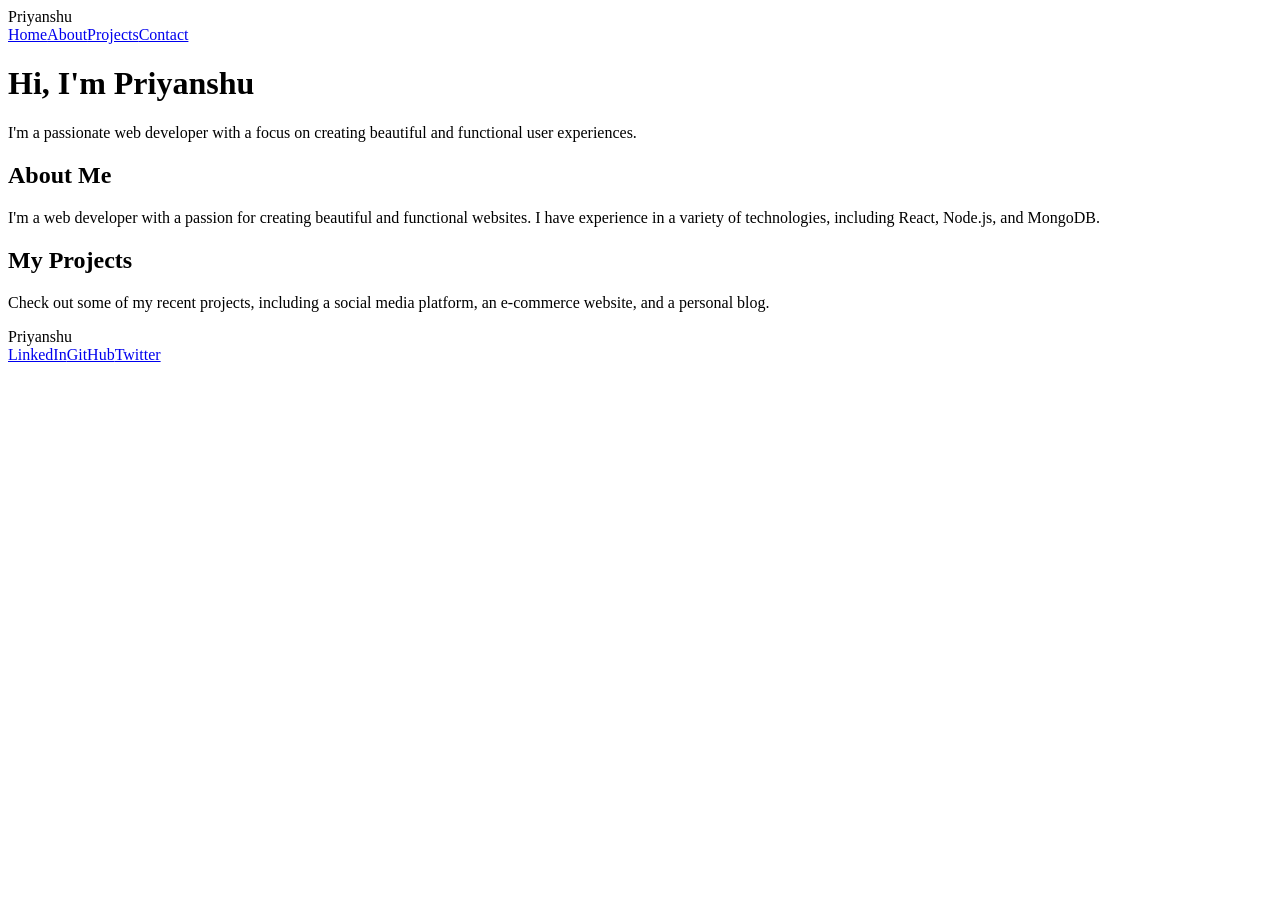
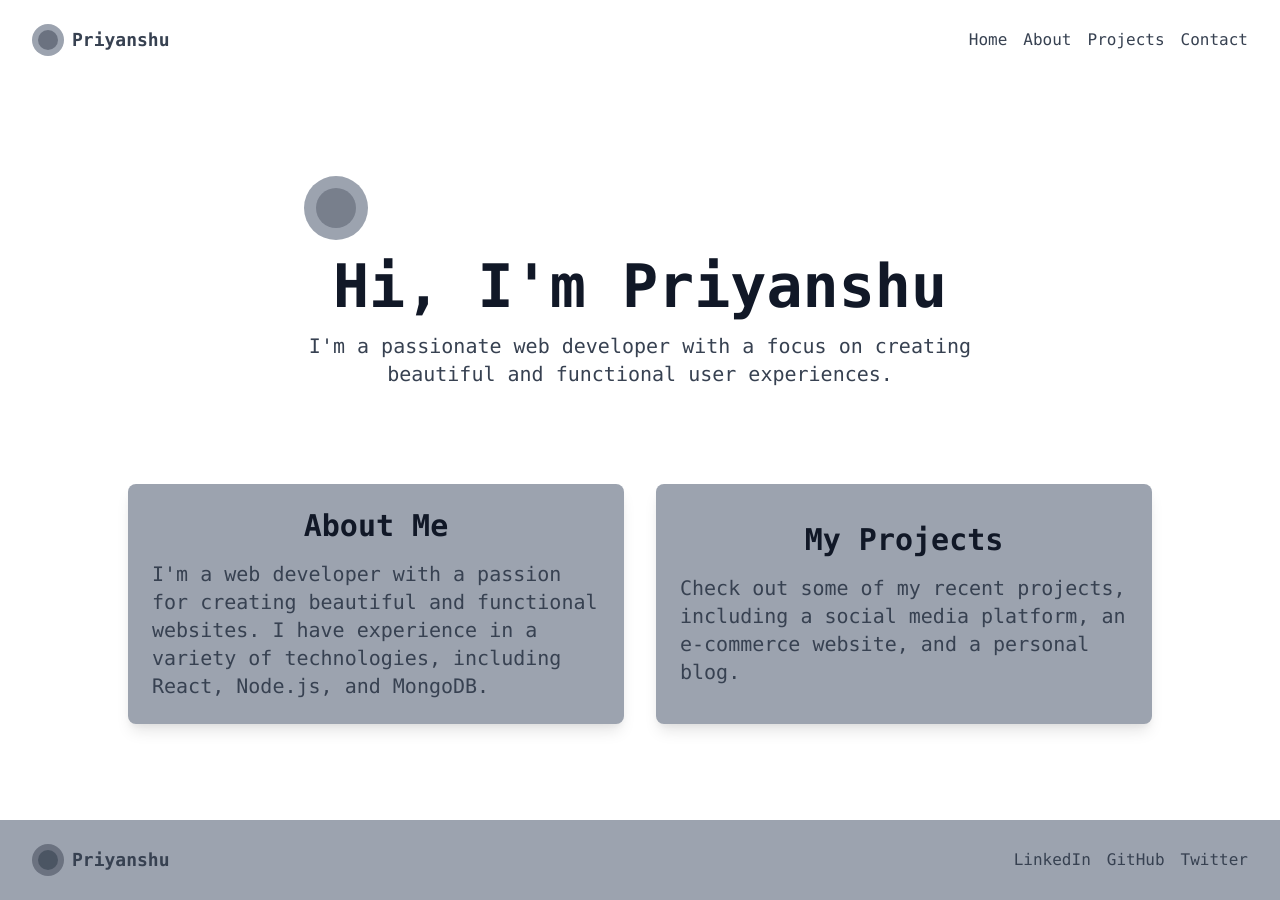
Before and after one commit to Priyansxu/Website, a Next.js app: page / in a window 1280 px wide. Before the commit the page ends 800 px from the top, so only its background shows below. Built offline with nearby package versions, Linux system fonts and the light colour scheme.

Commit message:
Update pages

```diff
--- /dev/null
+++ b/pages/_app.js
@@ -0,0 +1,7 @@
+import '../styles/globals.css';
+
+function Web({ Component, pageProps }) {
+  return <Component {...pageProps} />;
+}
+
+export default Web;
```
